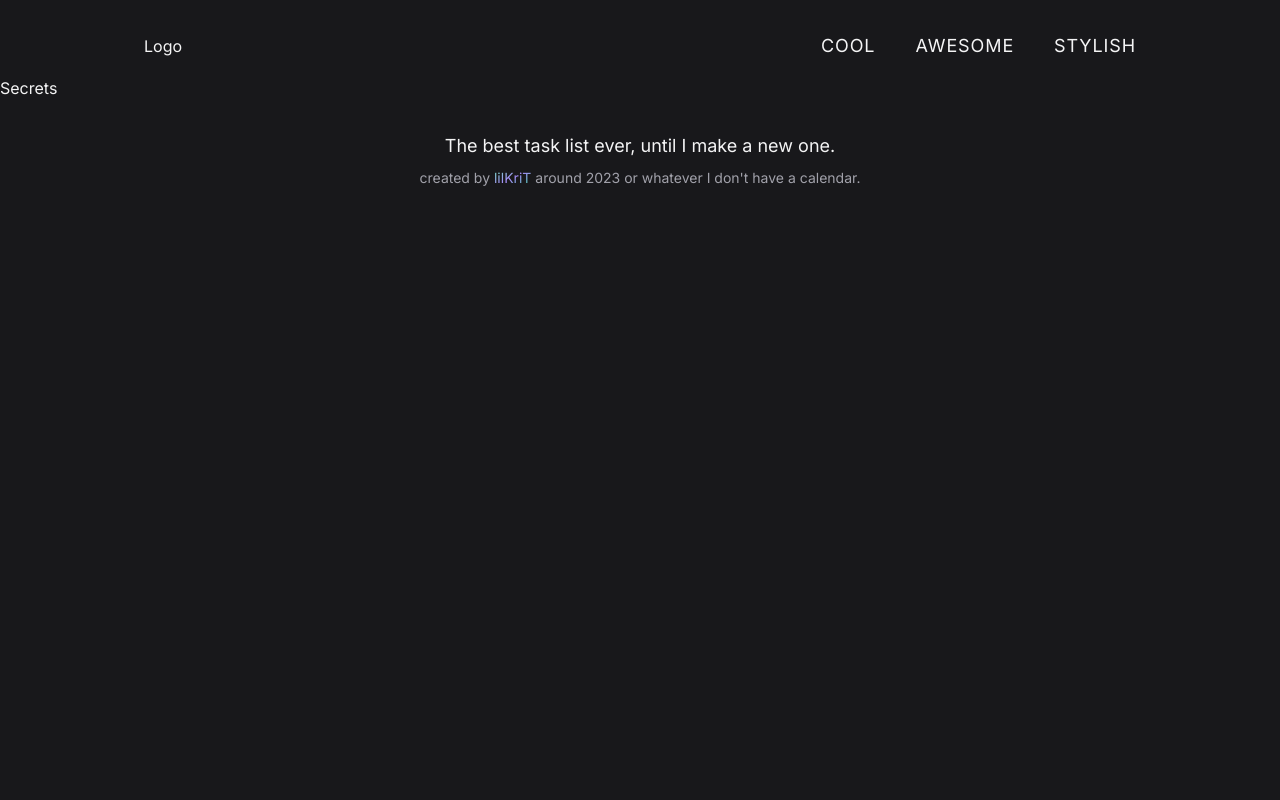
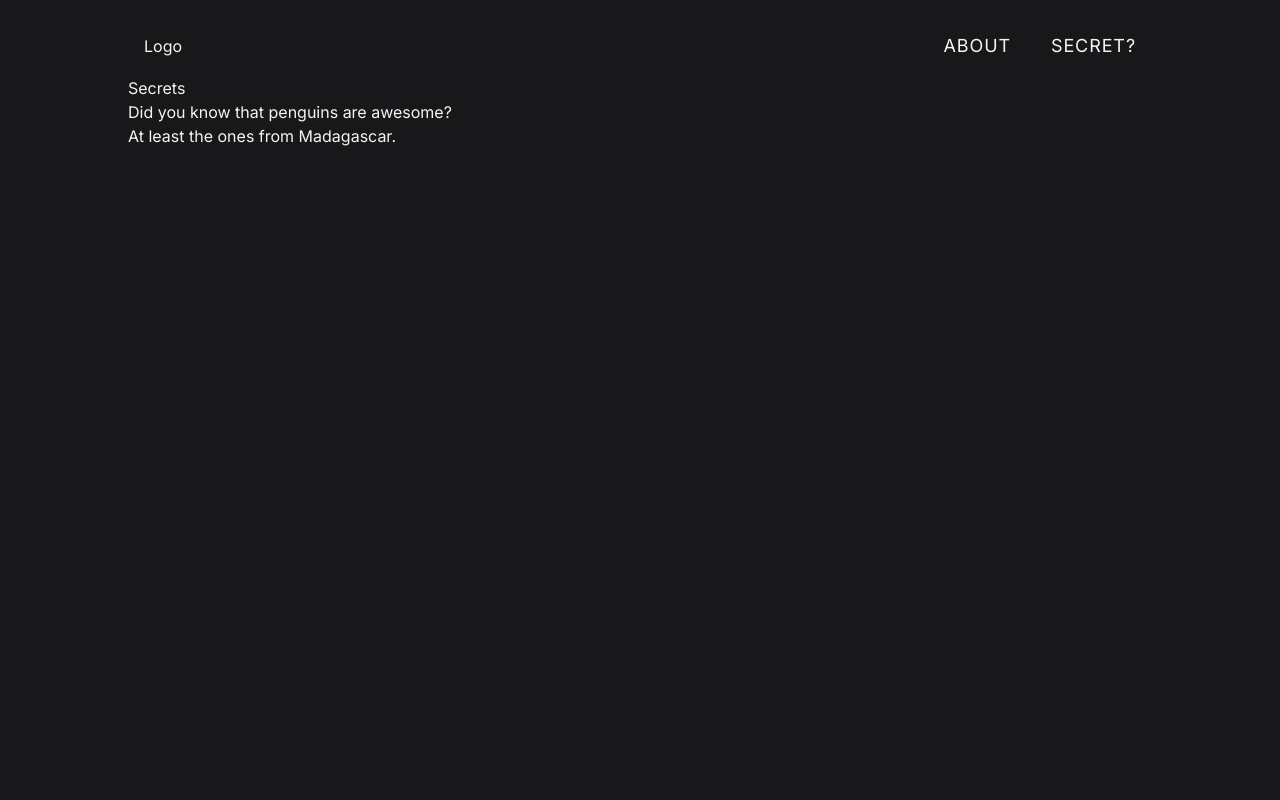
Before and after one commit to lilKriT/nexttasks, a Next.js app: page /secrets in a window 1280 px wide. Shown: the top 800 px of the page. Built offline with nearby package versions, Linux system fonts and the light colour scheme.

Commit message:
Added a few pages, some icons.

```diff
--- a/app/_components/CreateTask.tsx
+++ b/app/_components/CreateTask.tsx
@@ -34,6 +34,7 @@ const CreateTask = () => {
           required
           value={title}
           onChange={(e) => setTitle(e.target.value)}
+          autoFocus
         />
         <button className="btn btn--primary">Add</button>
       </form>
--- a/app/_components/Header.tsx
+++ b/app/_components/Header.tsx
@@ -11,17 +11,13 @@ const Header = () => {
         <menu className="flex gap-2">
           <li>
             <Link href={"/about"} className="navLink">
-              Cool
+              About
             </Link>
           </li>
-          <li>
-            <Link href={"/"} className="navLink">
-              Awesome
-            </Link>
-          </li>
+
           <li>
             <Link href={"/secrets"} className="navLink">
-              Stylish
+              Secret?
             </Link>
           </li>
         </menu>
--- a/app/_components/Task.tsx
+++ b/app/_components/Task.tsx
@@ -1,6 +1,7 @@
 "use client";
 import { useRouter } from "next/navigation";
 import ITask from "@/src/interfaces/ITask";
+import { AiFillDelete } from "react-icons/ai";
 
 const deleteTask = async (id: string) => {
   try {
@@ -16,7 +17,7 @@ const Task = ({ params: { task } }: { params: { task: ITask } }) => {
   const router = useRouter();
 
   return (
-    <li className="taskCard">
+    <div className="taskCard">
       <p>{task.title}</p>
       <div>
         <button
@@ -26,10 +27,10 @@ const Task = ({ params: { task } }: { params: { task: ITask } }) => {
           }}
           className="btn btn--small btn--danger"
         >
-          DEL
+          <AiFillDelete />
         </button>
       </div>
-    </li>
+    </div>
   );
 };
 
--- a/app/_components/TaskList.tsx
+++ b/app/_components/TaskList.tsx
@@ -14,13 +14,13 @@ const TaskList = async () => {
   const tasks: ITask[] = await fetchTasks();
 
   return (
-    <div>
+    <div className="mt-8">
       {tasks.length === 0 ? (
         "You have no tasks yet."
       ) : (
         <ul className="flex flex-col gap-4">
           {tasks.map((task, idx) => (
-            <Task params={{ task }} />
+            <Task params={{ task }} key={idx} />
           ))}
         </ul>
       )}
--- a/app/about/page.tsx
+++ b/app/about/page.tsx
@@ -1,5 +1,13 @@
 const About = () => {
-  return <div>About</div>;
+  return (
+    <div className="min-h-screen flex justify-center">
+      <div className="container">
+        <h1>About</h1>
+        <p>This is a website dedicated to an exercise made by me.</p>
+        <p>Thank you for reading.</p>
+      </div>
+    </div>
+  );
 };
 
 export default About;
--- a/app/globals.css
+++ b/app/globals.css
@@ -26,7 +26,7 @@
   }
 
   .btn {
-    @apply uppercase tracking-wider px-4 py-2 text-lg rounded-xl;
+    @apply flex uppercase tracking-wider px-4 py-2 text-lg rounded-xl;
     @apply duration-150 ease-in-out active:scale-95 hover:brightness-125;
   }
 
--- a/app/page.tsx
+++ b/app/page.tsx
@@ -4,7 +4,7 @@ import CreateTask from "./_components/CreateTask";
 export default async function Home() {
   return (
     <div className="min-h-screen flex justify-center">
-      <div className="container">
+      <div className="container mx-4">
         <h1 className="text-5xl text-center tracking-wider">
           Your <span className="gradient">tasks</span>:
         </h1>
--- a/app/secrets/page.tsx
+++ b/app/secrets/page.tsx
@@ -1,5 +1,13 @@
 const Secrets = () => {
-  return <div>Secrets</div>;
+  return (
+    <div className="min-h-screen flex justify-center">
+      <div className="container">
+        <h1>Secrets</h1>
+        <p>Did you know that penguins are awesome?</p>
+        <p>At least the ones from Madagascar.</p>
+      </div>
+    </div>
+  );
 };
 
 export default Secrets;
--- a/package.json
+++ b/package.json
@@ -20,6 +20,7 @@
     "postcss": "8.4.29",
     "react": "18.2.0",
     "react-dom": "18.2.0",
+    "react-icons": "^4.10.1",
     "tailwindcss": "3.3.3",
     "typescript": "5.2.2"
   }
```
Also changed, not shown: 1 other file (tests, documents, lock files or other folders).
